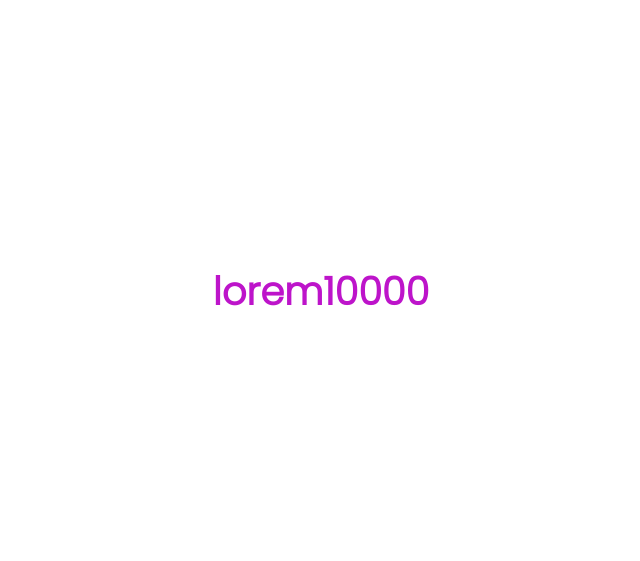
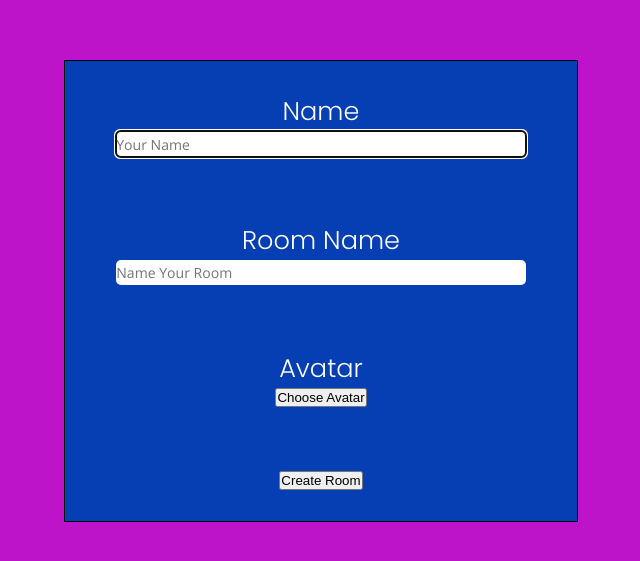
Before and after one commit to Abhinav-Sardar/One-Chat, a React (Create React App) app: page /create in a window 1280 px wide. Shown: the part 109-670 px from the top of the page, without its empty margins (319-959 px from the left). Built offline with nearby package versions, Linux system fonts and the light colour scheme.

Commit message:
Started creatRoom

```diff
--- a/package.json
+++ b/package.json
@@ -3,6 +3,8 @@
   "version": "0.1.0",
   "private": true,
   "dependencies": {
+    "@dicebear/avatars": "^4.6.9",
+    "@dicebear/avatars-avataaars-sprites": "^4.6.9",
     "@testing-library/jest-dom": "^5.11.4",
     "@testing-library/react": "^11.1.0",
     "@testing-library/user-event": "^12.1.10",
@@ -12,10 +14,12 @@
     "@types/react-dom": "^17.0.0",
     "@types/react-router-dom": "^5.1.8",
     "@types/styled-components": "^5.1.11",
+    "html-react-parser": "^1.2.7",
     "react": "^17.0.2",
     "react-colorful": "^5.3.0",
     "react-dom": "^17.0.2",
     "react-icons": "^4.2.0",
+    "react-responsive-modal": "^6.1.0",
     "react-router-dom": "^5.2.0",
     "react-scripts": "4.0.3",
     "react-scroll-to-bottom": "^4.1.2",
--- a/src/App.tsx
+++ b/src/App.tsx
@@ -7,10 +7,12 @@ import CreateRoom from "./Components/CreateRoom";
 import { accentColorChecker, Animation } from "./Constants";
 import Customize from "./Components/Customize";
 import { animated } from "react-spring";
+import "react-responsive-modal/styles.css";
+
 const App: FC = () => {
   useEffect(() => {
     accentColorChecker();
-  });
+  }, []);
   const { fade } = Animation();
   return (
     <Fragment>
@@ -34,7 +36,7 @@ const App: FC = () => {
 
           <Route path="/*">
             <animated.div style={fade}>
-              <NotFoundPage />
+              <NotFoundPage isRoomError={false} />
             </animated.div>
           </Route>
         </Switch>
--- a/src/Components/CreateRoom.tsx
+++ b/src/Components/CreateRoom.tsx
@@ -1,12 +1,68 @@
-import { useRef, FC as FunctionalComponent } from "react";
-import { Page } from "../Styled-components/NotFound.styled";
+import { useRef, FC as FunctionalComponent, FormEvent } from "react";
+import { Page } from "../Styled-components/CreateRoom.styled";
 
 import io from "socket.io-client";
-const CreateRoom__Wrapper: FunctionalComponent = () => {
+import { Form } from "../Styled-components/CreateRoom.styled";
+import { useEffect } from "react";
+import Modal from "react-responsive-modal";
+import { FaTimes } from "react-icons/fa";
+import { useState } from "react";
+const CreateRoom: FunctionalComponent = () => {
+  const NameRef = useRef<HTMLInputElement | null>()!;
+  const RoomRef = useRef<HTMLInputElement | null>()!;
+  const [isModalOpen, setIsModalOpen] = useState<boolean>(false);
+  useEffect(() => {
+    NameRef.current?.focus();
+  }, []);
+  function handleSubmit(e: FormEvent): void {
+    e.preventDefault();
+  }
   return (
     <Page>
-      <h1>lorem10000</h1>
+      <Form onSubmit={(e) => handleSubmit(e)}>
+        <div className="field">
+          <span>Name</span>
+          <br />
+          {/* @ts-ignore */}
+          <input type="text" ref={NameRef} spellCheck placeholder="Your Name" />
+        </div>
+        <div className="field">
+          <span>Room Name</span>
+          <br />
+          <input
+            type="text"
+            //@ts-ignore
+            ref={RoomRef}
+            spellCheck
+            placeholder="Name Your Room"
+          />
+        </div>
+        <div className="field">
+          <span>Avatar</span>
+          <br />
+          <button onClick={() => setIsModalOpen(true)}>Choose Avatar</button>
+        </div>
+        <button type="submit">Create Room</button>
+      </Form>
+      <Modal
+        open={isModalOpen}
+        onClose={() => setIsModalOpen(false)}
+        closeIcon={
+          <FaTimes
+            fill="red"
+            fontSize={"2vw"}
+            style={{
+              margin: "1vh 0",
+            }}
+          />
+        }
+      >
+        <br />
+        <br />
+        <br />
+        <h1>Ayush ek girl hai</h1>
+      </Modal>
     </Page>
   );
 };
-export default CreateRoom__Wrapper;
+export default CreateRoom;
--- a/src/Components/NotFound.tsx
+++ b/src/Components/NotFound.tsx
@@ -2,7 +2,12 @@ import { FaRegGrimace } from "react-icons/fa";
 import { Fragment, FC } from "react";
 import { Page } from "../Styled-components/NotFound.styled";
 import { Link } from "react-router-dom";
-const NotFoundPage: FC = () => {
+interface Props {
+  isRoomError: boolean;
+}
+//@ts-ignore
+const NotFoundPage: FC<Props> = (props) => {
+  if (!props.isRoomError) {
     return (
       <Page>
         <FaRegGrimace />
@@ -20,6 +25,7 @@ const NotFoundPage: FC = () => {
         </h2>
       </Page>
     );
+  }
 };
 
 export default NotFoundPage;
--- a/src/Styled-components/CreateRoom.styled.ts
+++ b/src/Styled-components/CreateRoom.styled.ts
@@ -1,6 +1,46 @@
 import styled from "styled-components";
+import { constants } from "../Constants";
 export const Page = styled.div`
-  position: relative;
-  left: 50%;
-  transform: translateX(-50%);
+  display: flex;
+  justify-content: center;
+  align-items: center;
+
+  height: 100vh;
+  width: 100vw;
+  background-color: ${constants.appAccentColor};
 `;
+
+export const Form = styled.form`
+  background-color: #053fb3;
+  overflow-y: auto;
+  border: 1px solid black;
+  height: 36vw;
+  width: 40vw;
+
+  display: flex;
+  justify-content: space-around;
+  flex-direction: column;
+  align-items: center;
+  .field {
+    width: 100%;
+    text-align: center;
+
+    span {
+      font-size: 2vw;
+      font-family: "Poppins", sans-serif;
+      color: white;
+    }
+    input {
+      width: 80%;
+      height: 2vw;
+      font-size: 1.2vw;
+      font-family: "Open Sans", sans-serif;
+      border-radius: 5px;
+      border: 0;
+      &::placeholder {
+        font-size: 1.1vw;
+        margin-left: 5px;
+      }
+    }
+  }
+`;
--- a/src/Styled-components/Mainpage.styled.ts
+++ b/src/Styled-components/Mainpage.styled.ts
@@ -79,6 +79,7 @@ export const ActionButton = styled.button`
   transition: 0.4s ease-in;
   color: white;
   font-family: "Quicksand", sans-serif;
+
   background-color: ${constants.appAccentColor};
   &:hover {
     color: ${constants.appAccentColor};
--- a/src/globals.css
+++ b/src/globals.css
@@ -1,6 +1,7 @@
 @import url("https://fonts.googleapis.com/css2?family=Poppins:wght@300&display=swap");
 @import url("https://fonts.googleapis.com/css2?family=Raleway:wght@200&display=swap");
 @import url("https://fonts.googleapis.com/css2?family=Quicksand:wght@400&display=swap");
+@import url("https://fonts.googleapis.com/css2?family=Open+Sans:wght@400&display=swap");
 @keyframes jump {
   10% {
     transform: translateY(2px);
```
Also changed, not shown: 2 other files (tests, documents, lock files or other folders). Lines whose indentation alone changed are shown as unchanged.
